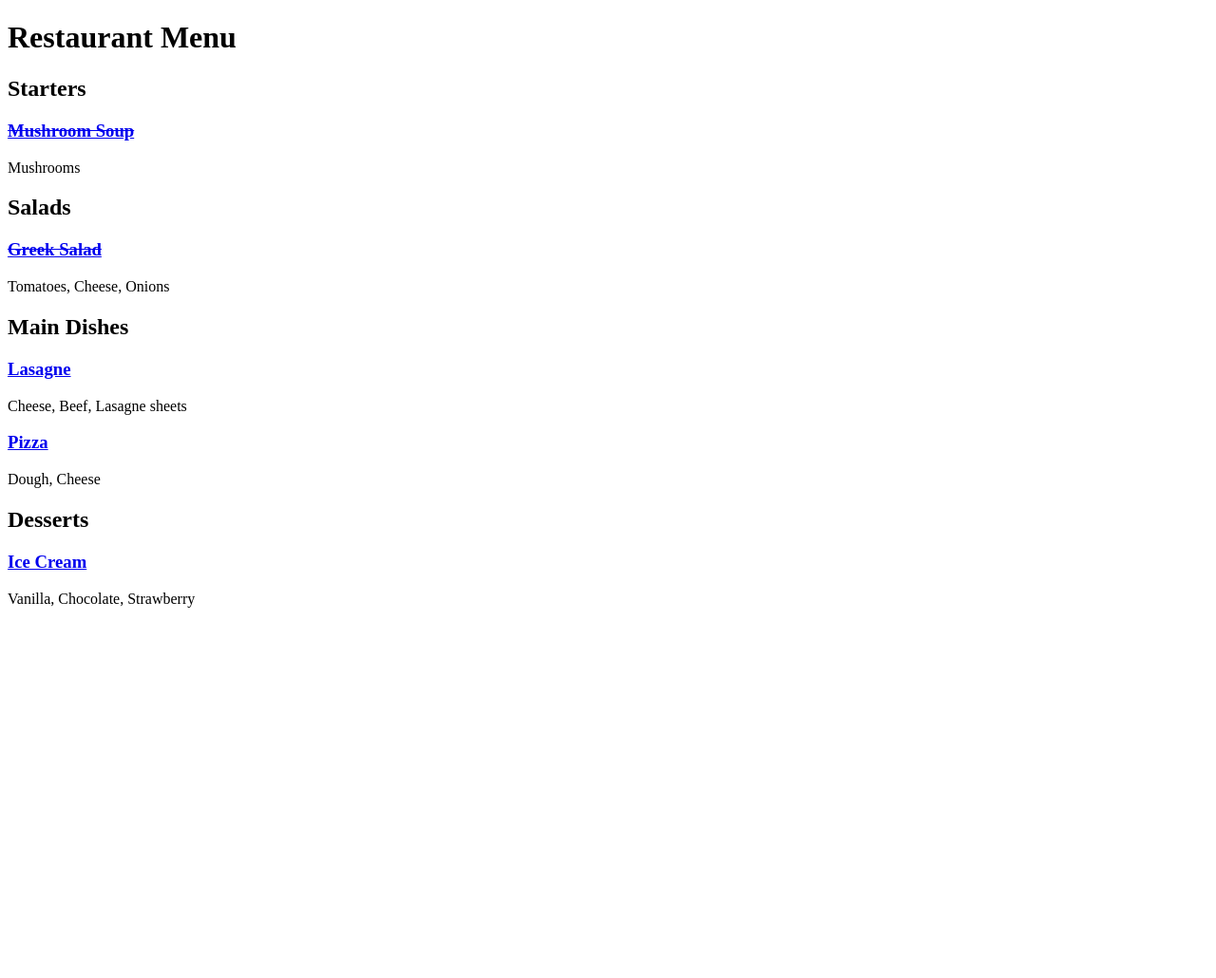
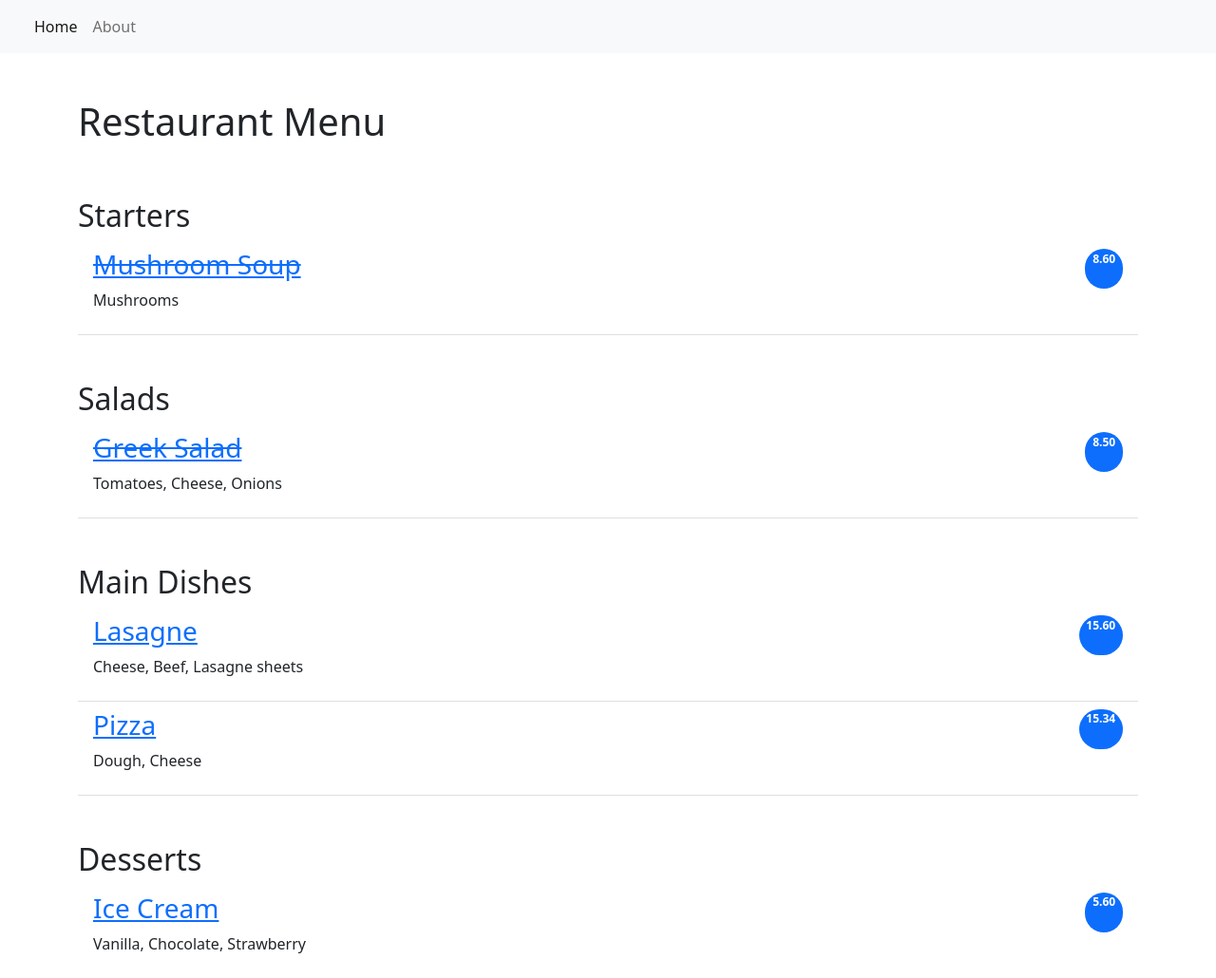
Before and after one commit to renganomics/django-restaurant-menu, a Django app: page / in a window 1280 px wide. Shown: the whole page at 95% size. Before the commit the page ends 640 px from the top, so only its background shows below. Run offline with Django 5.2, Linux system fonts and the light colour scheme; data comes from the database, SQL or seed files in the repository; some libraries are stand-ins or nearby versions.

Commit message:
Configured style using bootstrap classes

```diff
--- /dev/null
+++ b/restaurant_menu/templates/base.html
@@ -0,0 +1,38 @@
+<!DOCTYPE html>
+<html lang="en">
+    <head>
+        <meta charset="utf-8">
+        <meta name="viewport" content="width=device-width, initial-scale=1">
+        <link href="https://cdn.jsdelivr.net/npm/bootstrap@5.2.0-beta1/dist/css/bootstrap.min.css" rel="stylesheet" integrity="sha384-0evHe/X+R7YkIZDRvuzKMRqM+OrBnVFBL6DOitfPri4tjfHxaWutUpFmBp4vmVor" crossorigin="anonymous">
+        <title>Menu Products</title>
+    </head>
+    <body>
+        <nav class="navbar navbar-expand-lg bg-light">
+            <div class="container-fluid">
+                    <a class="navbar-brand" href="#"></a>
+
+                    <button class="navbar-toggler" type="button" data-bs-toggle="collapse" data-bs-target="#navbarNav" aria-controls="navbarNav" aria-expanded="false" aria-label="Toggle navigation">
+                         <span class="navbar-toggler-icon"></span>
+                    </button>
+                <div class="collapse navbar-collapse" id="navbarNav">
+                    <ul class="navbar-nav">
+                         <li class="nav-item">
+                            <a class="nav-link active" aria-current="page" href="{% url 'home' %}">Home</a>
+                        </li>
+                        <li class="nav-item">
+                            <a class="nav-link" aria-current="page" href="{% url 'home' %}">About</a>
+                        </li>
+                    </ul>
+                </div>
+            </div>
+        </nav>
+
+        {% block content %}
+        {% endblock content %}
+
+<!-- JavaScript Bundle with Popper -->
+             <script src="https://code.jquery.com/jquery-2.1.3.min.js"></script>
+        <script src="https://cdn.jsdelivr.net/npm/bootstrap@5.2.0-beta1/dist/js/bootstrap.bundle.min.js" integrity="sha384-pprn3073KE6tl6bjs2QrFaJGz5/SUsLqktiwsUTF55Jfv3qYSDhgCecCxMW52nD2" crossorigin="anonymous"></script>
+
+    </body>
+</html>
--- a/restaurant_menu/templates/index.html
+++ b/restaurant_menu/templates/index.html
@@ -1,24 +1,32 @@
-<!DOCTYPE html>
-<html lang="en">
-<head>
-    <meta charset="UTF-8">
-    <title>Title</title>
-</head>
-<body>
-    <h1>Restaurant Menu</h1>
+{% extends 'base.html' %}
+{% block content %}
+<div class="container">
+    <h1 class="pt-5">Restaurant Menu</h1>
+    <ul class="list-group list-group-flush">
         {% for meal in meals %}
-            <h2>{{ meal.1 }}</h2>
+            <h2 class="pt-5">{{ meal.1 }}</h2>
                 {% for row in item_list %}
                     {% if row.meal_type == meal.0 %}
                         {% if row.status == 0 %}
-                            <a href="{% url 'menu_item' row.pk %}"><h3><del>{{ row.meal }}</del></h3></a>
-                            <p>{{ row.description }}</p>
+                            <li class="list-group-item d-flex justify-content-between align-items-enter border-0 pb-0">
+                                <a href="{% url 'menu_item' row.pk %}"><h3><del>{{ row.meal }}</del></h3></a>
+                                <span class="badge bg-primary rounded-pill">{{ row.price }}</span>
+                            </li>
+                            <li class="list-group-item pt-0">
+                                <p>{{ row.description }}</p>
+                            </li>
                         {% else %}
-                            <a href="{% url 'menu_item' row.pk %}"><h3>{{ row.meal }}</h3></a>
-                            <p>{{ row.description }}</p>
+                            <li class="list-group-item d-flex justify-content-between align-items-enter border-0 pb-0">
+                                <a href="{% url 'menu_item' row.pk %}"><h3>{{ row.meal }}</h3></a>
+                                <span class="badge bg-primary rounded-pill">{{ row.price }}</span>
+                            </li>
+                            <li class="list-group-item pt-0">
+                                <p>{{ row.description }}</p>
+                            </li>
                         {% endif %}
                     {% endif %}
                 {% endfor %}
         {% endfor %}
-</body>
-</html>
+    </ul>
+</div>
+{% endblock content %}
```
Also changed, not shown: restaurant_menu/templates/menu_item_detail.html (+8 -12 lines).
